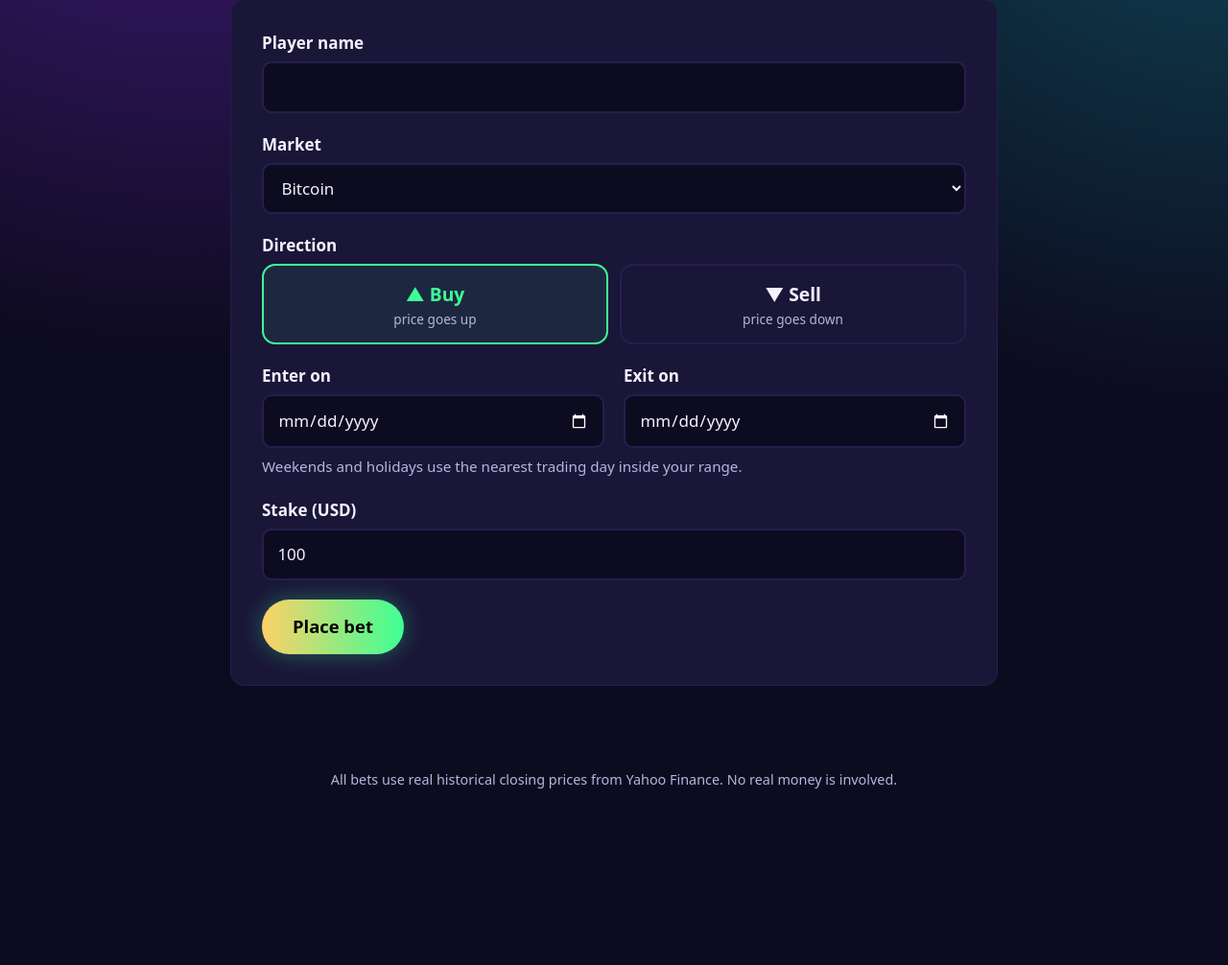
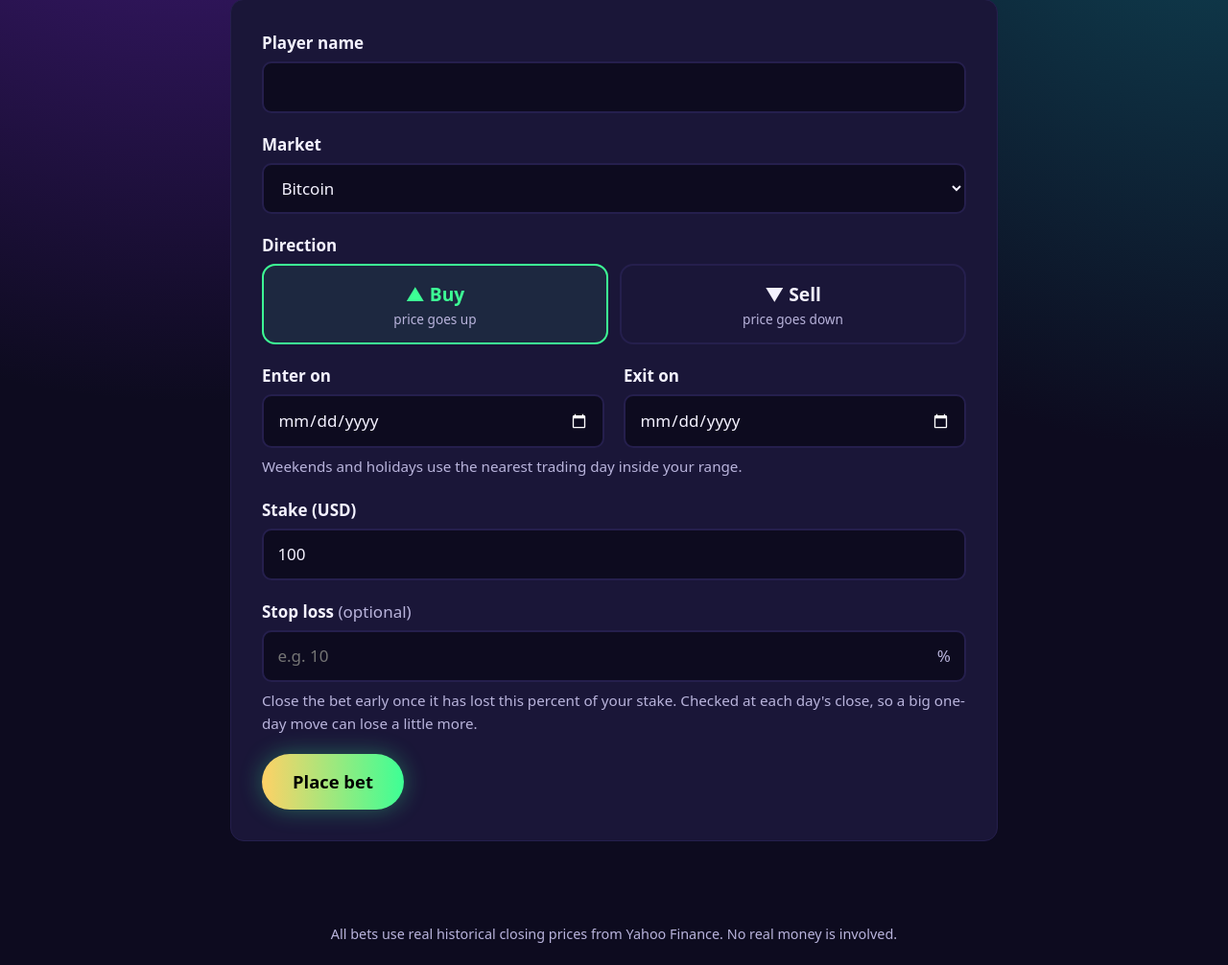
Before and after one commit to enzoluznunez/CS-2104-Project, a Flask app: page / in a window 1280 px wide. Shown: the part 253-1259 px from the top of the page at 96% size. Before the commit the page ends 1075 px from the top, so only its background shows below. Run offline with Flask 3, Linux system fonts and the light colour scheme; data comes from the database, SQL or seed files in the repository.

Commit message:
Add the stop loss field to the bet form and show it on results
The result page says whether the stop triggered and the planned exit,
and My Bets tags stopped bets.

Co-Authored-By: Claude Opus 5.5 <noreply@anthropic.com>

```diff
--- a/code/static/style.css
+++ b/code/static/style.css
@@ -160,6 +160,11 @@ input, select {
 }
 input:hover, select:hover { border-color: var(--muted); }
 .hint { margin: -.75rem 0 0; color: var(--muted); font-size: .95rem; }
+.optional { font-weight: 400; color: var(--muted); }
+/* A "%" shown inside the right edge of the stop loss box. */
+.suffix-input { position: relative; }
+.suffix-input input { padding-right: 2.5rem; }
+.suffix-input span { position: absolute; right: 1rem; top: 50%; transform: translateY(-50%); color: var(--muted); }
 
 /* Buy/Sell toggle: real radio buttons, visually replaced by big pills. */
 .direction {
@@ -259,6 +264,14 @@ thead th { color: var(--gold); font-size: .9rem; text-transform: uppercase; lett
 .down { color: var(--loss); }
 .leaderboard tr.me { background: var(--surface-2); }
 .you { color: var(--gold); font-weight: 400; }
+.tag {
+  margin-left: .35rem;
+  padding: .1rem .5rem;
+  border: 1px solid var(--loss);
+  border-radius: 999px;
+  color: var(--loss);
+  font-size: .8rem;
+}
 
 .site-footer { padding: 1.5rem; text-align: center; color: var(--muted); font-size: .9rem; }
 
--- a/code/templates/history.html
+++ b/code/templates/history.html
@@ -32,7 +32,7 @@
         <tr>
           <th scope="row"><a href="{{ url_for('bet_result', bet_id=bet.id) }}">{{ bet.asset_name }}</a></th>
           <td>{{ bet.direction | capitalize }}</td>
-          <td>{{ bet.entry_date }} → {{ bet.exit_date }}</td>
+          <td>{{ bet.entry_date }} → {{ bet.exit_date }}{% if bet.stopped_out %} <span class="tag">stopped</span>{% endif %}</td>
           <td class="num">${{ '%.2f' | format(bet.stake) }}</td>
           <td class="num">{{ '%+.1f' | format(bet.pips) }}</td>
           <td class="num {{ 'up' if bet.profit > 0 else 'down' if bet.profit < 0 }}">{{ '%+.2f' | format(bet.profit) }}</td>
--- a/code/templates/index.html
+++ b/code/templates/index.html
@@ -59,6 +59,18 @@
            step="0.01" inputmode="decimal" value="{{ form.get('stake', '100') }}">
   </div>
 
+  <div class="field">
+    <label for="stop_loss">Stop loss <span class="optional">(optional)</span></label>
+    <div class="suffix-input">
+      <input type="number" id="stop_loss" name="stop_loss" min="0.1" max="100"
+             step="0.1" inputmode="decimal" aria-describedby="stop-hint"
+             placeholder="e.g. 10" value="{{ form.get('stop_loss', '') }}">
+      <span aria-hidden="true">%</span>
+    </div>
+  </div>
+  <p class="hint" id="stop-hint">Close the bet early once it has lost this percent of your stake.
+     Checked at each day's close, so a big one-day move can lose a little more.</p>
+
   <button type="submit" class="cta">Place bet</button>
 </form>
 {% endblock %}
```
Also changed, not shown: code/templates/result.html (+7 -2 lines).
